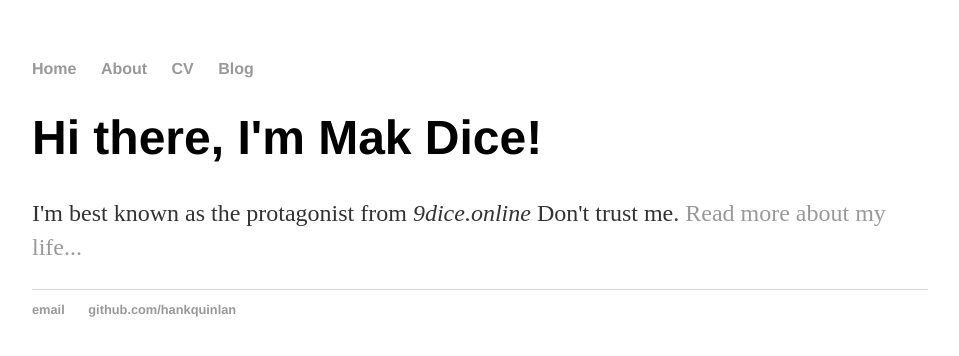
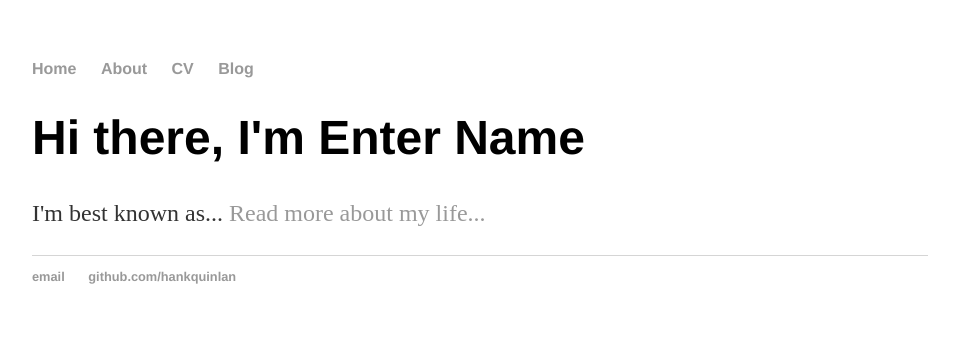
Before and after one commit to Amak09/Amak09.github.io, a Jekyll site: the page built from index.html, in a window 1280 px wide. Shown: the top 356 px of the page, without its empty margins (160-1119 px from the left). Built offline with Jekyll 4.4.1, drawn with Linux system fonts in a browser that asks for light colours.

Commit message:
Update index.html

```diff
--- a/index.html
+++ b/index.html
@@ -3,6 +3,6 @@ layout: default
 title: Mak Dice, Extraordinary Gentleman
 ---
 <div class="blurb">
-	<h1>Hi there, I'm Mak Dice!</h1>
-	<p>I'm best known as the protagonist from <em>9dice.online</em> Don't trust me. <a href="/about">Read more about my life...</a></p>
+	<h1>Hi there, I'm Enter Name</h1>
+	<p>I'm best known as... <a href="/about">Read more about my life...</a></p>
 </div><!-- /.blurb -->
```
